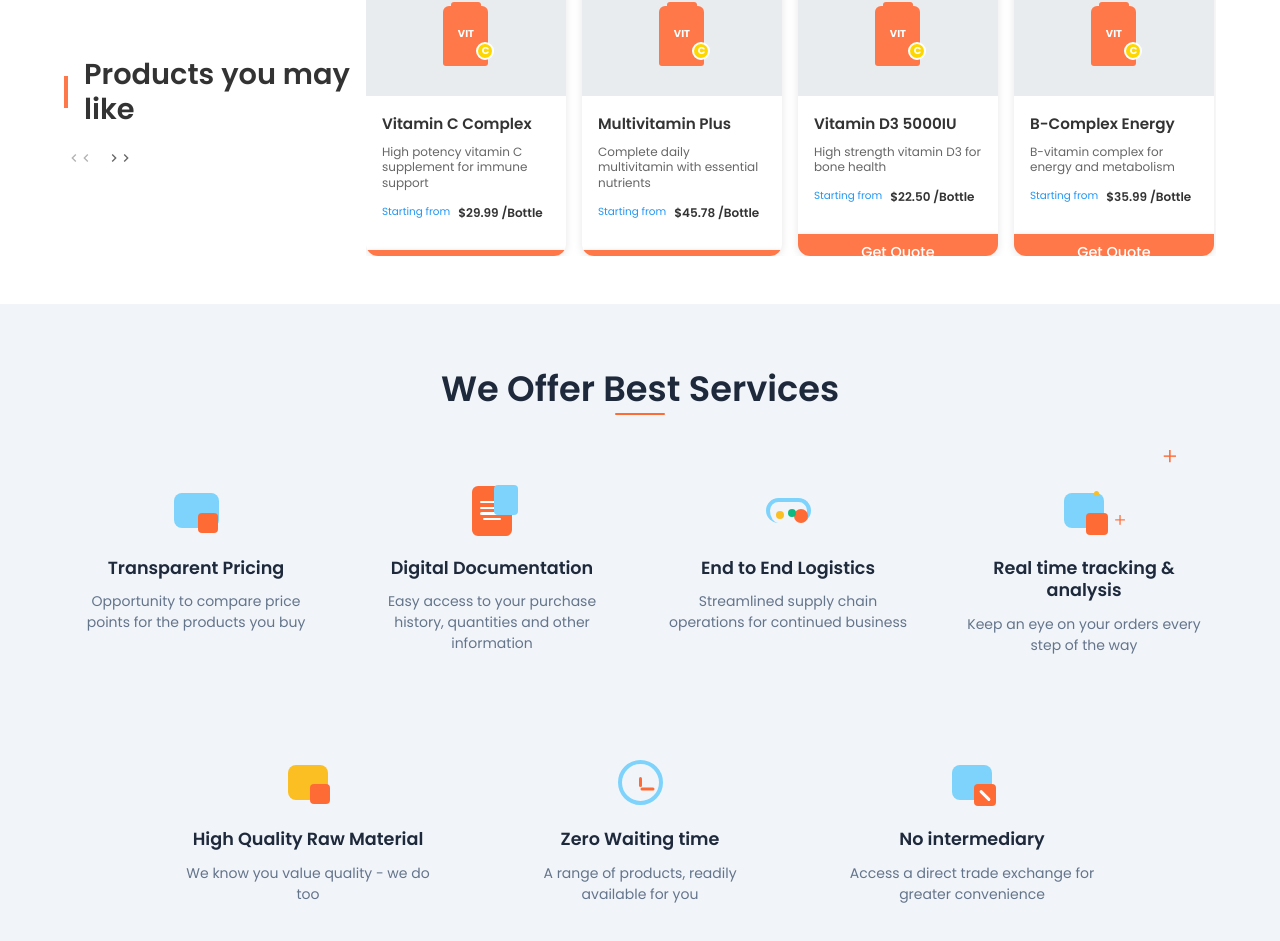
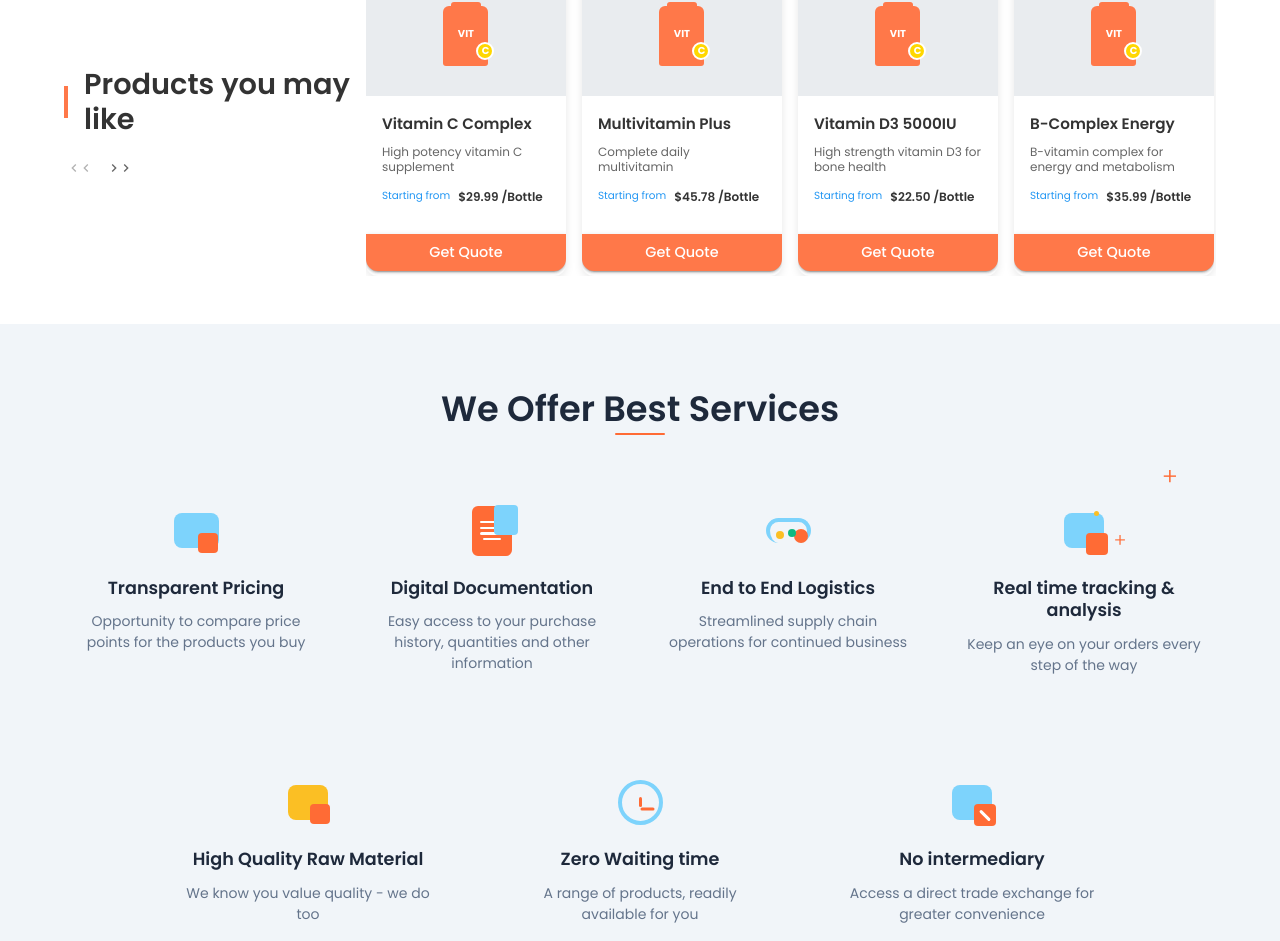
Before and after one commit to Ketan281/ezrm-main-ui, a Next.js app: page / in a window 1280 px wide. Shown: the part 1316-2257 px from the top of the page. Built offline with nearby package versions, Linux system fonts and the light colour scheme.

Commit message:
saved changes

```diff
--- a/src/components/ProductsSection.tsx
+++ b/src/components/ProductsSection.tsx
@@ -36,7 +36,7 @@ const ProductCard: React.FC<ProductCardProps> = ({ id, productName, description,
         boxShadow: "0 2px 8px rgba(0, 0, 0, 0.1)",
         bgcolor: "white",
         width: "200px",
-        height: "280px",
+        height: "300px",
         flexShrink: 0,
         transition: "all 0.3s ease",
         overflow: "hidden",
@@ -207,6 +207,7 @@ const ProductCard: React.FC<ProductCardProps> = ({ id, productName, description,
             borderRadius: "0 0 12px 12px",
             textTransform: "none",
             fontSize: "0.9rem",
+            // mb:2,
             "&:hover": {
               bgcolor: "#e66a3c",
             },
@@ -227,14 +228,14 @@ const ProductsSection: React.FC = () => {
     {
       id: "vitamin-001",
       productName: "Vitamin C Complex",
-      description: "High potency vitamin C supplement for immune support",
+      description: "High potency vitamin C supplement",
       priceLabel: "Starting from",
       price: "$29.99 /Bottle",
     },
     {
       id: "vitamin-002",
       productName: "Multivitamin Plus",
-      description: "Complete daily multivitamin with essential nutrients",
+      description: "Complete daily multivitamin",
       priceLabel: "Starting from",
       price: "$45.78 /Bottle",
     },
```
